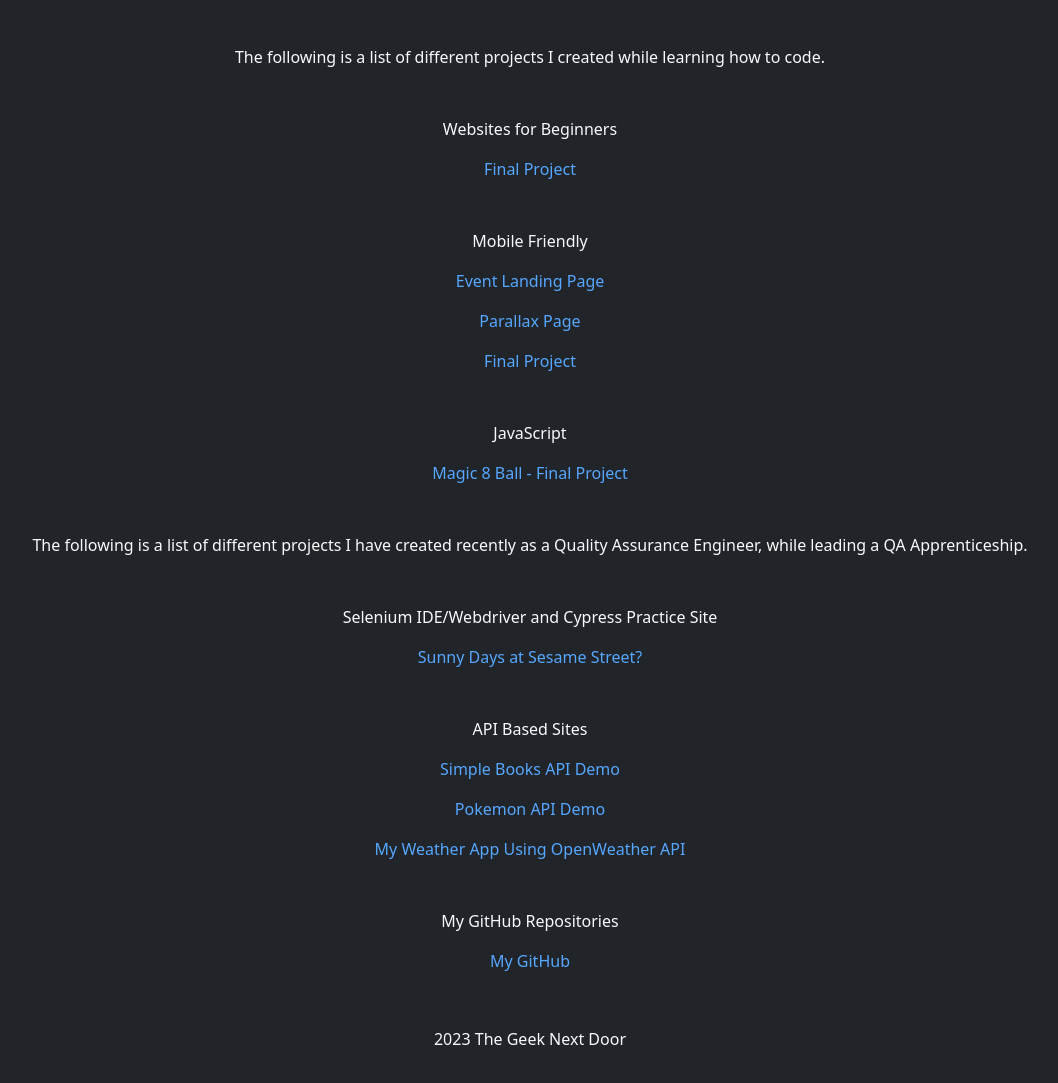
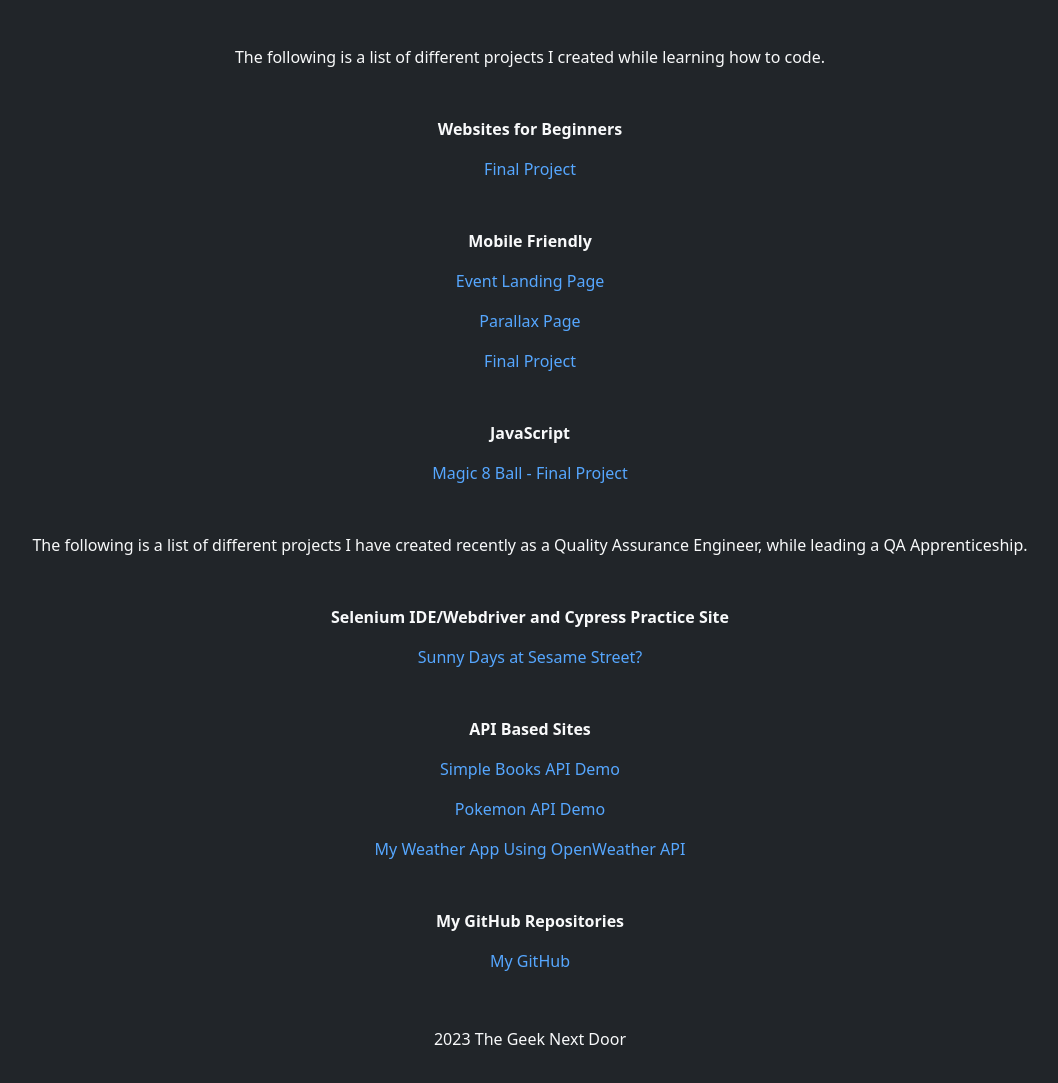
Before and after one commit to djlarj/MyProjects, a plain HTML site: page index.html in a window 1280 px wide. Shown: the part 99-1182 px from the top of the page, without its empty margins (110-1168 px from the left). Drawn offline with nearby package versions, Linux system fonts and the light colour scheme.

Commit message:
fixed bootstrap font-weight-bold to new fw-bold in html file

```diff
--- a/index.html
+++ b/index.html
@@ -25,11 +25,11 @@
         </div>
 
         <div class="container text-center text-light my-5" id="">
-            <p class="font-weight-bold">Websites for Beginners</p>
+            <p class="fw-bold">Websites for Beginners</p>
             <p class="">
                 <a class="projectLink text-decoration-none" href="https://djlarj.github.io/wfb_final-project/" target="_blank">Final Project</a>
             </p>
-            <p class="font-weight-bold mt-5">Mobile Friendly</p>
+            <p class="fw-bold mt-5">Mobile Friendly</p>
             <p class="">
                 <a class="projectLink text-decoration-none" href="https://djlarj.github.io/event-landing-page/" target="_blank">Event Landing Page</a>
             </p>
@@ -39,7 +39,7 @@
             <p class="">
                 <a class="projectLink text-decoration-none" href="https://djlarj.github.io/Mobile_Friendly-Final_Project/" target="_blank">Final Project</a>
             </p>
-            <p class="font-weight-bold mt-5">JavaScript</p>
+            <p class="fw-bold mt-5">JavaScript</p>
             <p class="">
                 <a class="projectLink text-decoration-none" href="https://djlarj.github.io/magic8ball/" target="_blank">Magic 8 Ball - Final Project</a>
             </p>
@@ -50,11 +50,11 @@
         </div>
 
         <div class="container text-center text-light mt-5" id="">
-            <p class="font-weight-bold">Selenium IDE/Webdriver and Cypress Practice Site</p>
+            <p class="fw-bold">Selenium IDE/Webdriver and Cypress Practice Site</p>
             <p class="">
                 <a class="projectLink text-decoration-none" href="https://djlarj.github.io/index.html" target="_blank">Sunny Days at Sesame Street?</a>
             </p>
-            <p class="font-weight-bold mt-5">API Based Sites</p>
+            <p class="fw-bold mt-5">API Based Sites</p>
             <p class="">
                 <a class="projectLink text-decoration-none" href="https://djlarj.github.io/simple-books-api/" target="_blank">Simple Books API Demo</a>
             </p>
@@ -64,7 +64,7 @@
             <p class="">
                 <a class="projectLink text-decoration-none" href="https://djlarj.github.io/WeatherApp/" target="_blank">My Weather App Using OpenWeather API</a>
             </p>
-            <p class="font-weight-bold mt-5">My GitHub Repositories</p>
+            <p class="fw-bold mt-5">My GitHub Repositories</p>
             <p class="">
                 <a class="projectLink text-decoration-none" href="https://github.com/djlarj" target="_blank">My GitHub</a>
             </p>
```
